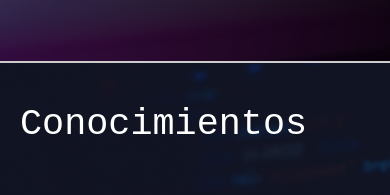
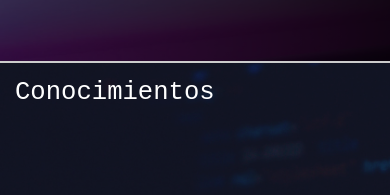
Before and after one commit to JoseMasiaTormo/portfolio, a React (Create React App) app: page / in a window 390 px wide. Shown: the part 827-1022 px from the top of the page. Built offline with nearby package versions, Linux system fonts and the light colour scheme.

Commit message:
cssResponsive

```diff
--- a/src/components/CardNetwork/cardNetwork.css
+++ b/src/components/CardNetwork/cardNetwork.css
@@ -70,3 +70,69 @@
   padding: 40px 0 0 20px;
   z-index: 10;
 }
+
+/* Grandes pantallas (4K) */
+@media screen and (max-width: 2560px) {
+  .network-container {
+    height: 60vh;
+  }
+  .network-title {
+    font-size: 3.3rem;
+    padding: 40px 0 0 360px;
+  }
+}
+
+/* Pantallas Full HD y menores */
+@media screen and (max-width: 1920px) {
+  .network-container {
+    height: 60vh;
+  }
+  .network-title {
+    font-size: 3rem;
+    padding: 40px 0 0 220px;
+  }
+}
+
+/* Pantallas medianas */
+@media screen and (max-width: 1440px) {
+  .network-container {
+    height: 80vh;
+  }
+  .network-title {
+    font-size: 2.8rem;
+    padding: 40px 0 0 140px;
+  }
+}
+
+/* Tablets grandes */
+@media screen and (max-width: 1024px) {
+  .network-container {
+    height: 90vh;
+  }
+  .network-title {
+    font-size: 2.5rem;
+    padding: 30px 0 0 60px;
+  }
+}
+
+/* Tablets pequeñas y móviles grandes */
+@media screen and (max-width: 768px) {
+  .network-container {
+    height: 100vh;
+  }
+  .network-title {
+    font-size: 2rem;
+    padding: 20px 0 0 30px;
+  }
+}
+
+/* Móviles pequeños */
+@media screen and (max-width: 480px) {
+  .network-container {
+    height: 110vh;
+  }
+  .network-title {
+    font-size: 1.6rem;
+    padding: 15px 0 0 15px;
+  }
+}
```
